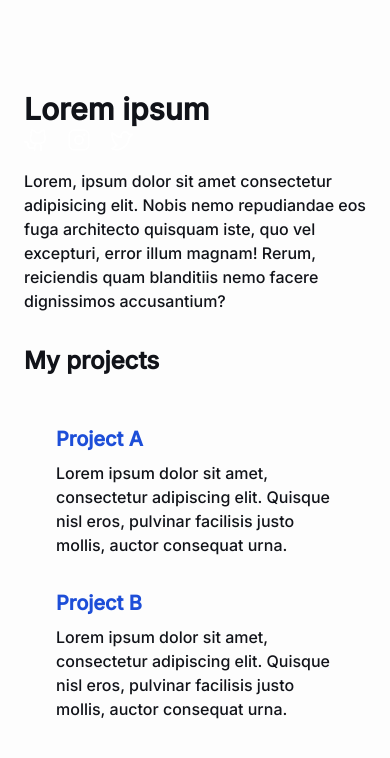
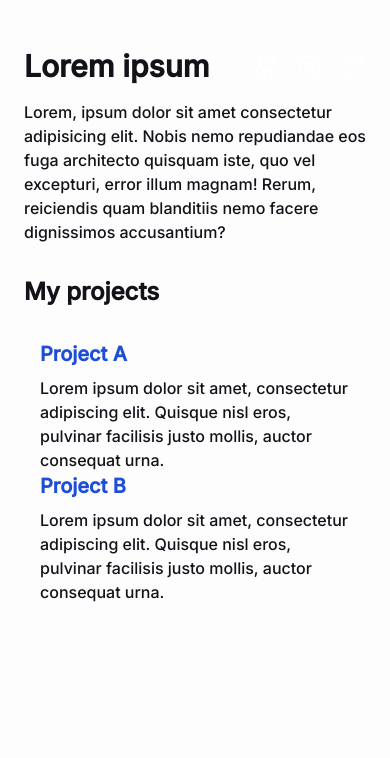
Before and after one commit to bluestar-b/random-web, a Next.js app: page / in a window 390 px wide. Shown: the top 758 px of the page. Built offline with nearby package versions, Linux system fonts and the light colour scheme.

Commit message:
remove unused code

```diff
--- a/src/app/page.tsx
+++ b/src/app/page.tsx
@@ -9,19 +9,19 @@ import { JSX, SVGProps } from "react";
 
 export default function Home() {
   return (
-    <main className="flex min-h-screen items-center justify-between">
+    <main>
       <div className="max-w-md md:max-w-2xl mx-auto py-12 px-6">
-        <div className="md:flex justify-between items-center mb-4">
+        <div className="flex justify-between items-center mb-4">
           <div className="text-3xl md:text-4xl font-bold">Lorem ipsum</div>
           <div className="flex space-x-4">
             <Link href="https://github.com" aria-label="Github">
-              <GithubLogo size={26} color="#ffffff" weight="duotone" />
+              <GithubLogo size={27} color="#ffffff" weight="duotone" />
             </Link>
             <Link href="https://instagram.com/" aria-label="Instagram">
-              <InstagramLogo size={26} color="#ffffff" weight="duotone" />
+              <InstagramLogo size={27} color="#ffffff" weight="duotone" />
             </Link>
             <Link href="https://x.com/" aria-label="Twitter/X">
-              <TwitterLogo size={26} color="#ffffff" weight="duotone" />
+              <TwitterLogo size={27} color="#ffffff" weight="duotone" />
             </Link>
           </div>
         </div>
@@ -34,7 +34,7 @@ export default function Home() {
         <h2 className="text-2xl font-semibold mb-4">My projects</h2>
         <div className="flex flex-col gap-6">
           <div className="bordered p-4">
-            <div className="p-4">
+            <div className="">
               <Link href="https://github.com" aria-label="Project Link">
                 <h2 className="text-blue-700 hover:text-blue-800 dark:text-blue-400 dark:hover:text-blue-700 text-xl font-semibold mb-2 underline-offset-2 hover:underline">
                   Project A
@@ -46,7 +46,7 @@ export default function Home() {
                 urna.
               </p>
             </div>
-            <div className="p-4">
+            <div className="">
               <Link href="https://github.com" aria-label="Project Link">
                 <h2 className="text-blue-700 hover:text-blue-800 dark:text-blue-400 dark:hover:text-blue-700 text-xl font-semibold mb-2 underline-offset-2 hover:underline">
                   Project B
@@ -65,25 +65,3 @@ export default function Home() {
     </main>
   );
 }
-
-
-function ExternalLinkIcon(props: JSX.IntrinsicAttributes & SVGProps<SVGSVGElement>) {
-  return (
-    <svg
-      {...props}
-      xmlns="http://www.w3.org/2000/svg"
-      width="24"
-      height="24"
-      viewBox="0 0 24 24"
-      fill="none"
-      stroke="currentColor"
-      strokeWidth="2"
-      strokeLinecap="round"
-      strokeLinejoin="round"
-    >
-      <path d="M18 13v6a2 2 0 0 1-2 2H5a2 2 0 0 1-2-2V8a2 2 0 0 1 2-2h6" />
-      <polyline points="15 3 21 3 21 9" />
-      <line x1="10" x2="21" y1="14" y2="3" />
-    </svg>
-  )
-}
```
